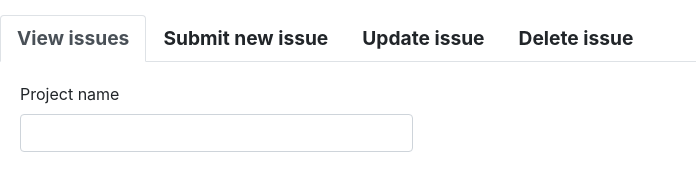
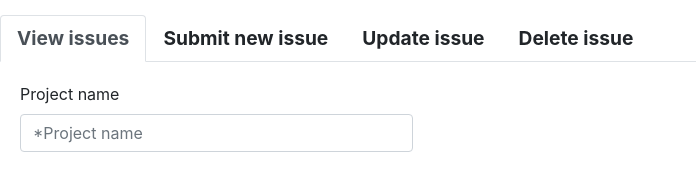
Before and after one commit to Sabri0o/Issue-Tracker, a website: page views/index.html in a window 1280 px wide. Shown: the top 169 px of the page, without its empty margins (0-696 px from the left). Drawn offline with nearby package versions, Linux system fonts and the light colour scheme.

Commit message:
adding placeholders

```diff
--- a/views/index.html
+++ b/views/index.html
@@ -36,7 +36,7 @@
                 <form id='issueViewer'>
                     <div class="mb-3">
                         <label for="projectName" class="form-label">Project name</label>
-                        <input name='project' type="text" class="form-control" id="projectName" required>
+                        <input name='project' type="text" class="form-control" id="projectName" required placeholder="*Project name">
                     </div>
                     <div class="searchForm">
 
@@ -49,7 +49,7 @@
                                 </label>
                             </div>
                             <div class='searchField idSearchField'>
-                                <input id='_id' type="text" class="form-control">
+                                <input id='_id' type="text" class="form-control" placeholder="ID ex:60bdef066a584b217c05ecf9">
                             </div>
                         </div>
 
@@ -62,7 +62,7 @@
                                 </label>
                             </div>
                             <div class='searchField titleSearchField'>
-                                <input id='issue_title' type="text" class="form-control">
+                                <input id='issue_title' type="text" class="form-control" placeholder="issue title">
                             </div>
                         </div>
 
@@ -75,7 +75,7 @@
                                 </label>
                             </div>
                             <div class='searchField createdBySearchField'>
-                                <input id='created_by' type="text" class="form-control">
+                                <input id='created_by' type="text" class="form-control" placeholder="issue was created by">
                             </div>
                         </div>
 
@@ -89,7 +89,7 @@
                                 </label>
                             </div>
                             <div class='searchField assignedToSearchField'>
-                                <input id='assigned_to' type="text" class="form-control">
+                                <input id='assigned_to' type="text" class="form-control" placeholder="issue was assigned to">
                             </div>
                         </div>
 
@@ -125,31 +125,31 @@
                 <form id='submitIssue'>
                     <div class="mb-3">
                         <label for="projectName" class="form-label">Project name</label>
-                        <input name='project' type="text" class="form-control" id="projectName" required>
+                        <input name='project' type="text" class="form-control" id="projectName" required placeholder="*Project name">
                     </div>
 
                     <div class="mb-3">
                         <label class="form-label">Issue title</label>
-                        <input name='issue_title' type="text" class="form-control" required>
+                        <input name='issue_title' type="text" class="form-control" required placeholder="*issue title">
                     </div>
                     <div class="mb-3">
                         <label class="form-label">Issue text</label>
-                        <input name='issue_text' type="text" class="form-control" required>
+                        <input name='issue_text' type="text" class="form-control" required placeholder="*issue text">
                     </div>
 
                     <div class="mb-3">
                         <label class="form-label">Created by</label>
-                        <input name='created_by' type="text" class="form-control" required>
+                        <input name='created_by' type="text" class="form-control" required placeholder="*issue is created by">
                     </div>
 
                     <div class="mb-3">
                         <label class="form-label">Assigned to</label>
-                        <input name='assigned_to' type="text" class="form-control">
+                        <input name='assigned_to' type="text" class="form-control" placeholder="issue is assigned to">
                     </div>
 
                     <div class="mb-3">
                         <label class="form-label">Status Text</label>
-                        <textarea name='status_text' type="text" class="form-control" rows="2"></textarea>
+                        <textarea name='status_text' type="text" class="form-control" rows="2" placeholder="brief description"></textarea>
                     </div>
 
                     <button type="submit" class="btn btn-primary">Submit new issue</button>
@@ -168,12 +168,12 @@
                 <form id='updateForm'>
                     <div class="mb-3">
                         <label for="projectName" class="form-label">Project name</label>
-                        <input name='project' type="text" class="form-control" id="projectNameUpdate" required>
+                        <input name='project' type="text" class="form-control" id="projectNameUpdate" required placeholder="*project name">
                     </div>
 
                     <div class="mb-3">
                         <label for="issueID" class="form-label">IssueID</label>
-                        <input name='_id' type="text" class="form-control" id="issueIDUpdate" required>
+                        <input name='_id' type="text" class="form-control" id="issueIDUpdate" required placeholder="*ID ex:60bdef066a584b217c05ecf9">
                     </div>
                     <div class=searchForm>
 
@@ -186,7 +186,7 @@
                                 </label>
                             </div>
                             <div class='searchField issue_titleUpdateField'>
-                                <input id='issue_titleUpdate' type="text" class="form-control">
+                                <input id='issue_titleUpdate' type="text" class="form-control" placeholder="new issue title">
                             </div>
                         </div>
 
@@ -199,7 +199,7 @@
                                 </label>
                             </div>
                             <div class='searchField issue_textUpdateField'>
-                                <input id='issue_textUpdate' type="text" class="form-control">
+                                <input id='issue_textUpdate' type="text" class="form-control" placeholder="new issue text">
                             </div>
                         </div>
 
@@ -213,7 +213,7 @@
                                 </label>
                             </div>
                             <div class='searchField created_byUpdateField'>
-                                <input id='created_byUpdate' type="text" class="form-control">
+                                <input id='created_byUpdate' type="text" class="form-control" placeholder="update created by">
                             </div>
                         </div>
 
@@ -226,7 +226,7 @@
                                 </label>
                             </div>
                             <div class='searchField assigned_toUpdateField'>
-                                <input id='assigned_toUpdate' type="text" class="form-control">
+                                <input id='assigned_toUpdate' type="text" class="form-control" placeholder="update assigned to">
                             </div>
                         </div>
 
@@ -240,7 +240,7 @@
                                 </label>
                             </div>
                             <div class='searchField status_textUpdateField'>
-                                <textarea id='status_textUpdate' type="text" class="form-control"></textarea>
+                                <textarea id='status_textUpdate' type="text" class="form-control" placeholder="update description"></textarea>
                             </div>
                         </div>
 
@@ -269,12 +269,12 @@
                 <form id="deleteIssueForm">
                     <div class="mb-3">
                         <label for="projectName" class="form-label">Project name</label>
-                        <input name='project' type="text" class="form-control" id="projectName" required>
+                        <input name='project' type="text" class="form-control" id="projectName" required placeholder="*project name">
                     </div>
 
                     <div class="mb-3">
                         <label for="projectName" class="form-label">IssueID</label>
-                        <input name='_id' type="text" class="form-control" id="issueID" required>
+                        <input name='_id' type="text" class="form-control" id="issueID" required placeholder="*ID ex:60bdef066a584b217c05ecf9">
                     </div>
 
                     <button type="submit" class="btn btn-primary">Delete issue</button>
```
